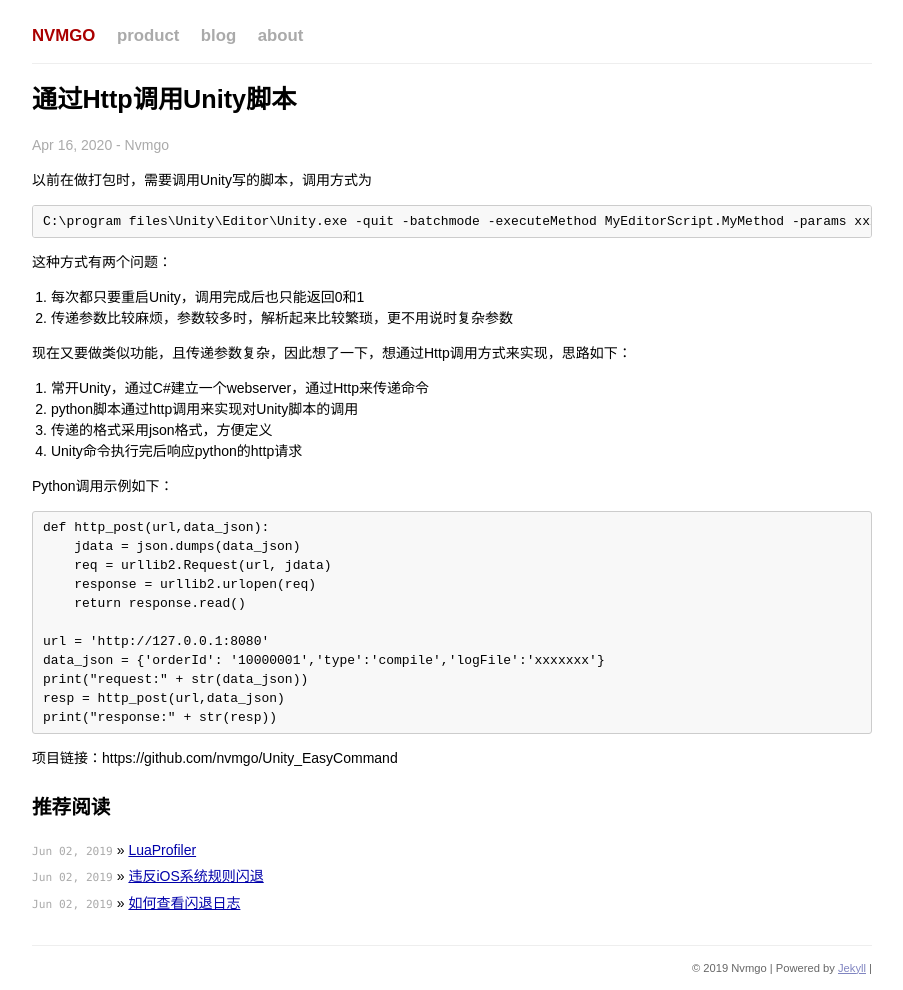
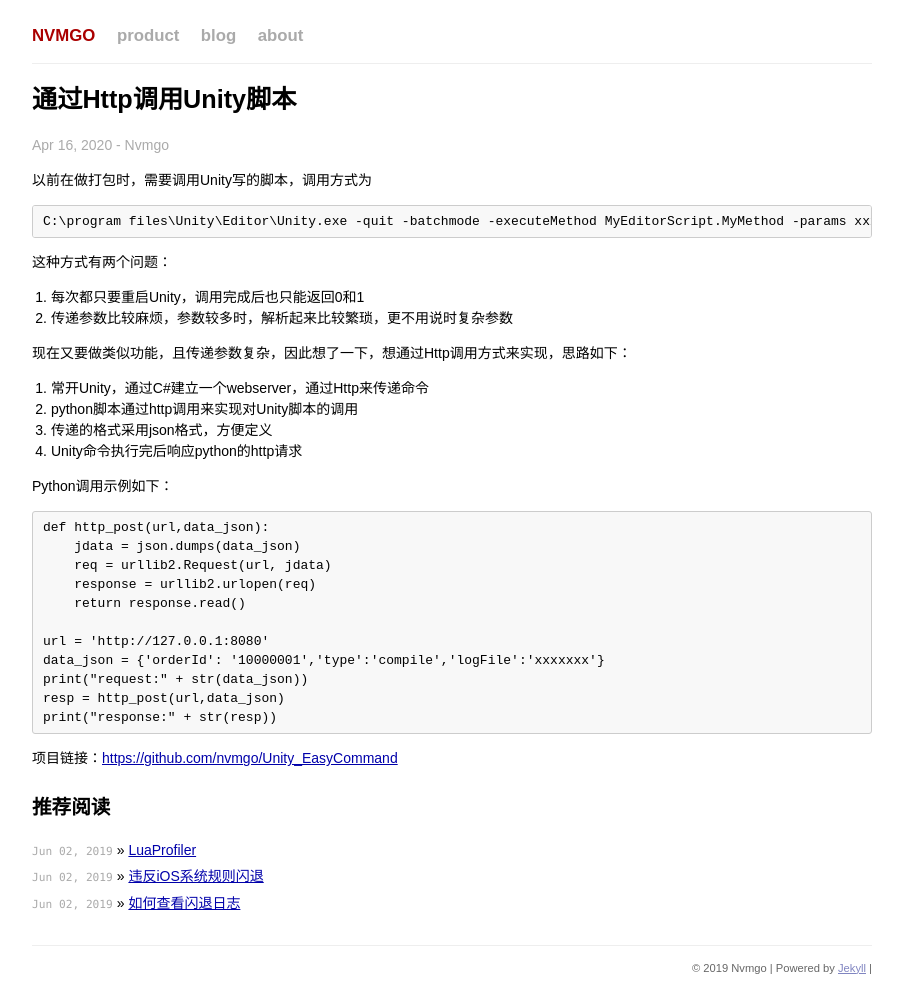
Before and after one commit to nvmgo/nvmgo.github.io, a Jekyll site: the page built from _posts/2020-04-16-unity-easycommand.md, in a window 1280 px wide. Shown: the whole page, without its empty margins (188-1091 px from the left). Built offline with Jekyll 4.4.1, drawn with Linux system fonts in a browser that asks for light colours; comment, search, counter and statistics services are not loaded; part of the change alters nothing that is shown.

````diff
--- a/_posts/2020-04-16-unity-easycommand.md
+++ b/_posts/2020-04-16-unity-easycommand.md
@@ -34,4 +34,4 @@ print("request:" + str(data_json))
 resp = http_post(url,data_json)
 print("response:" + str(resp))
 ```
-项目链接：https://github.com/nvmgo/Unity_EasyCommand
+项目链接：[https://github.com/nvmgo/Unity_EasyCommand](https://github.com/nvmgo/Unity_EasyCommand)
````
